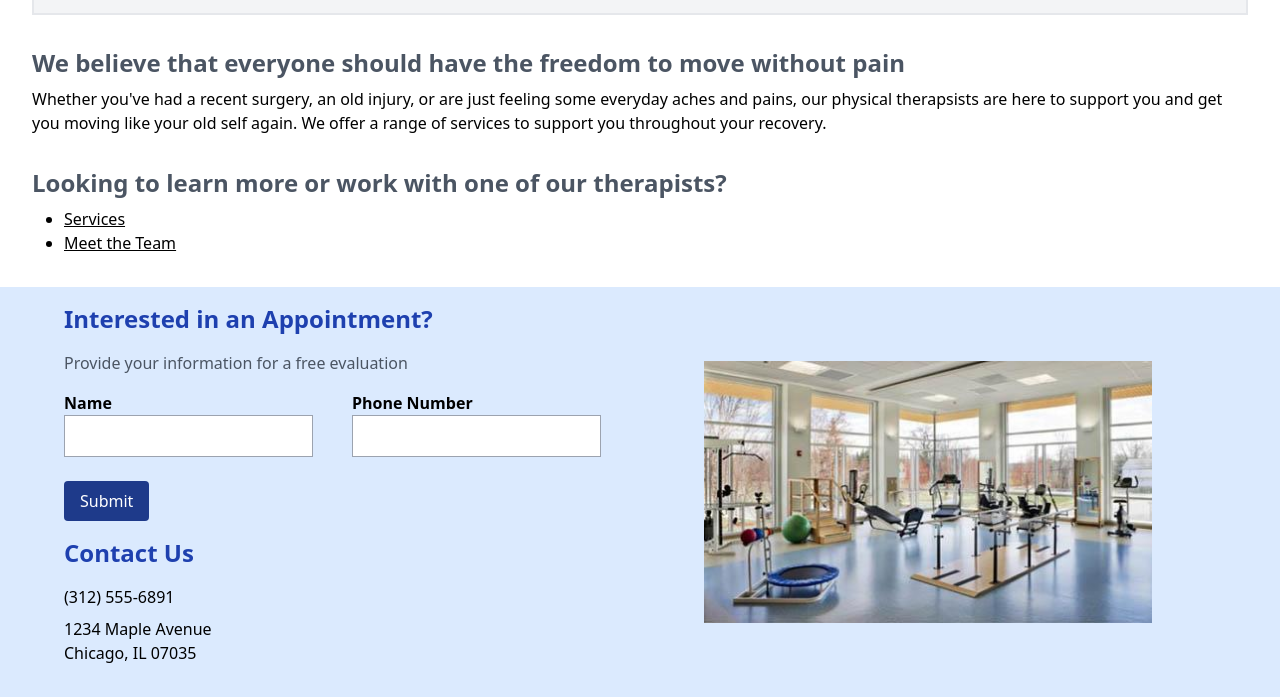
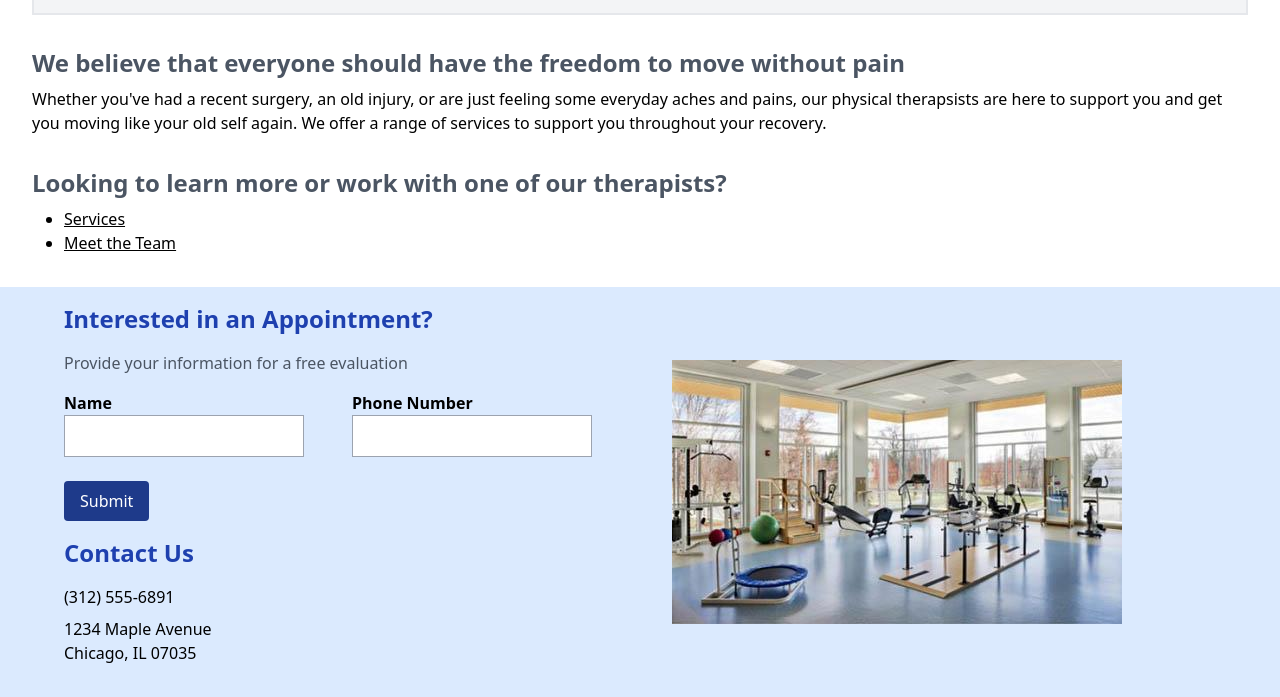
Before and after one commit to shoffman90/hw2, a plain HTML site: page index.html in a window 1280 px wide. Shown: the part 137-834 px from the top of the page. Drawn offline with nearby package versions, Linux system fonts and the light colour scheme.

Commit message:
additional updates

```diff
--- a/index.html
+++ b/index.html
@@ -22,29 +22,30 @@
             </ul>
     </div>
     <div class="md:flex px-16 bg-blue-100 items-center">
-        <div class="w-1/2">
+        <div class="md:w-1/2">
             <h3 class="font-bold text-blue-800 text-2xl pt-4">Interested in an Appointment?</h3>
-                <p class="text-gray-600 py-4">Provide your information for a free evaluation</p>
+                <p class="text-gray-600 pt-4">Provide your information for a free evaluation</p>
                 <form netlify>
                     <div class="md:flex">
-                        <div class="w-1/2">
+                        <div class="md:w-1/2 pt-4">
                             <label class="block font-bold" for="name">Name</label>
-                            <input class="p-2 w-50 border border-gray-400 mr-4" type="text" id="name" name="name">
+                            <input class="p-2 w-60 border border-gray-400 mr-4" type="text" id="name" name="name">
                         </div>
-                        <div class="w-1/2">
+                        <div class="md:w-1/2 pt-4">
                             <label class="block font-bold" for="phone-number">Phone Number</label>
-                            <input class="p-2 w-50 border border-gray-400" type="text" id="phone-number" name="PhoneNumber">
+                            <input class="p-2 w-60 border border-gray-400" type="text" id="phone-number" name="PhoneNumber">
                         </div>
                     </div>
                     <button class="block mt-6 text-white bg-blue-900 rounded px-4 py-2">Submit</button>
                   </form>
-
-            <h3 class="font-bold text-blue-800 py-4 text-2xl">Contact Us</h3>
+            <div class="text-left">
+                <h3 class="font-bold text-blue-800 py-4 text-2xl">Contact Us</h3>
                 <p class="pb-2">(312) 555-6891</p>
                 <p class="mb-8">1234 Maple Avenue <br>Chicago, IL 07035</p>
+            </div>
         </div>
-        <div class="md:w-1/2 md:p-16">
-            <img src="PT Clinic.jpg">
+        <div class="md:w-1/2 p-8">
+            <img class="object-contain" src="PT Clinic.jpg">
         </div>
     </div>
 </body>
```
Also changed, not shown: page2.html (+4 -4 lines), page3.html (+2 -2 lines).
